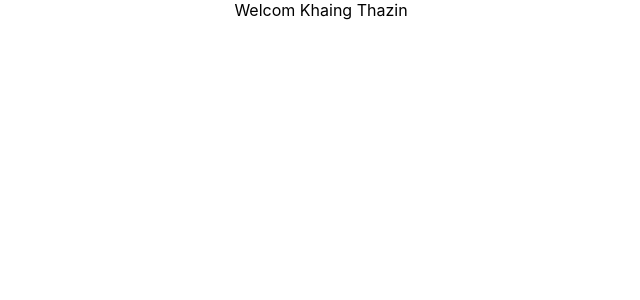
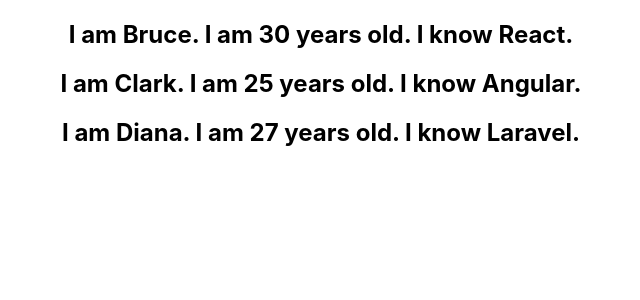
Before and after one commit to khaingzinkhaingzin/react-2024-09-15, a React (Create React App) app: page / in a window 1280 px wide. Shown: the top 300 px of the page, without its empty margins (319-959 px from the left). Built offline with nearby package versions, Linux system fonts and the light colour scheme.

Commit message:
list rendering

```diff
--- a/src/App.js
+++ b/src/App.js
@@ -2,6 +2,7 @@
 import EventBind from './components/EventBind';
 import FunctionClick from './components/FunctionClick';
 import Greet from './components/Greet'
+import NameList from './components/NameList';
 import ParentComponent from './components/ParentComponent';
 import UserGreeting from './components/UserGreeting';
 
@@ -23,7 +24,9 @@
 
       {/* <ParentComponent /> */}
 
-      <UserGreeting />
+      {/* <UserGreeting /> */}
+
+      <NameList />
     </div>
   );
 }
--- /dev/null
+++ b/src/components/NameList.js
@@ -0,0 +1,35 @@
+import React from 'react'
+import Person from './Person';
+
+function NameList() {
+    const persons = [
+        {
+            id: 1,
+            name: 'Bruce',
+            age: 30,
+            skill: 'React'
+        },
+        {
+            id: 2,
+            name: 'Clark',
+            age: 25,
+            skill: 'Angular'
+        },
+        {
+            id: 3,
+            name: 'Diana',
+            age: 27,
+            skill: 'Laravel'
+        }
+    ];
+    const personList = persons.map(person => <Person person={person} />);
+  return (
+    <div>
+        {
+            personList
+        }
+    </div>
+  )
+}
+
+export default NameList
--- /dev/null
+++ b/src/components/Person.js
@@ -0,0 +1,11 @@
+import React from 'react'
+
+function Person({person}) {
+  return (
+    <div>
+        <h2>I am {person.name}. I am {person.age} years old. I know {person.skill}.</h2>
+    </div>
+  )
+}
+
+export default Person
```
